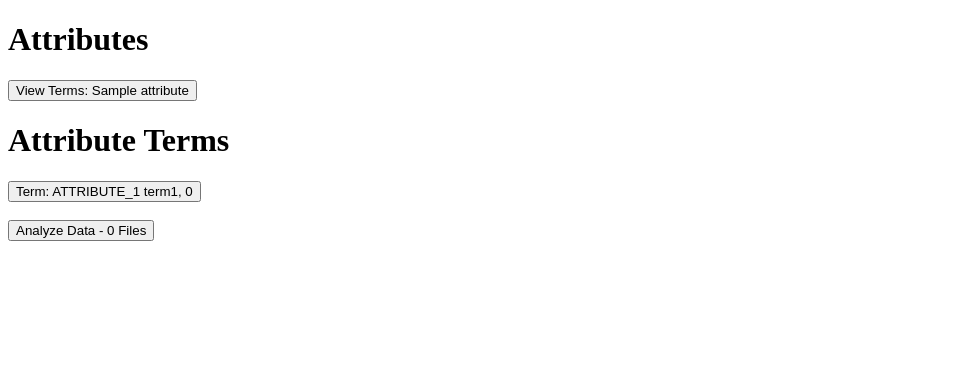
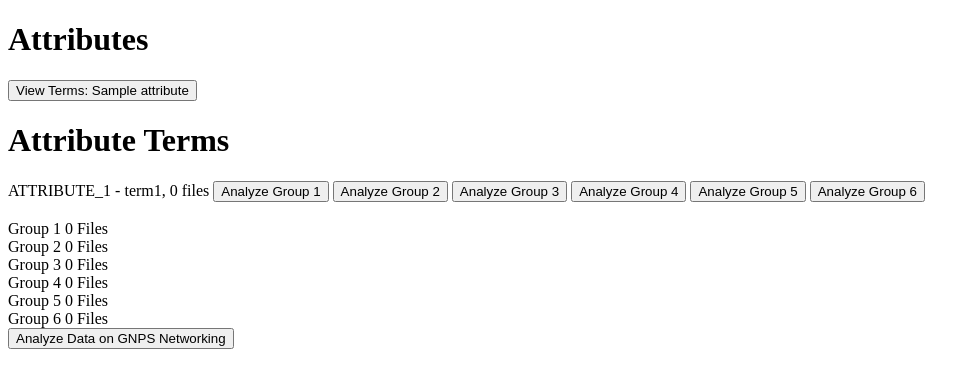
Before and after one commit to mwang87/ReDU-MS2-GNPS, a Flask app: page /dashboard in a window 1280 px wide. Shown: the top 388 px of the page, without its empty margins (0-980 px from the left). Run offline with Flask 2, Linux system fonts and the light colour scheme; tables that the repository leaves empty hold one stand-in row (values such as "Sample post").

Commit message:
adding ability to fill in all 6 groups

```diff
--- a/templates/dashboard.html
+++ b/templates/dashboard.html
@@ -1,25 +1,13 @@
 <!DOCTYPE html>
 <html>
+
 <head>
   <title>My first Vue app</title>
   <script src="https://cdn.jsdelivr.net/npm/vue/dist/vue.js"></script>
   <script src="https://code.jquery.com/jquery-3.3.1.js" integrity="sha256-2Kok7MbOyxpgUVvAk/HJ2jigOSYS2auK4Pfzbm7uH60=" crossorigin="anonymous"></script>
 </head>
+
 <body>
-  <!-- <div id="app">
-    {{ message }}
-  </div>
-
-  <div id="app-2">
-      <span v-bind:title="message">
-        Hover your mouse over me for a few seconds
-        to see my dynamically bound title!
-      </span>
-</div>
-
-    <div id="app-3">
-        <button-counter></button-counter>
-    </div> -->
 
   <div id="app-4">
     <h1>Attributes</h1>
@@ -33,61 +21,35 @@
 
     <br>
     <div>
-        <analysis-gobutton></attributeterm-viewer>
+      <analysis-gobutton>
+        </attributeterm-viewer>
     </div>
-
   </div>
 
   <script>
-    // var app = new Vue({
-    //   el: '#app',
-    //   data: {
-    //     message: 'Hello Vue!'
-    //   }
-    // })
-    //
-    // var app2 = new Vue({
-    //   el: '#app-2',
-    //   data: {
-    //     message: 'You loaded this page on ' + new Date().toLocaleString()
-    //   }
-    // })
-    //
-    //
-    // // Define a new component called button-counter
-    // Vue.component('button-counter', {
-    //   data: function () {
-    //     return {
-    //       count: 0
-    //     }
-    //   },
-    //   methods: {
-    //       clickMe: function(event){
-    //           this.count++
-    //       }
-    //   },
-    //   template: '<button v-on:click="clickMe">You clicked me {{ count }} times.</button>'
-    // })
-    //
-    // var app3 = new Vue({
-    //   el: '#app-3',
-    //   data: {
-    //   }
-    // })
+    function generateGNPSfilestring(fileslist){
+        filelist1_array = []
+        fileslist.forEach(function(element) {
+          filelist1_array.push(element["filename"])
+        })
+        filelist_string = filelist1_array.join(";")
+
+        return filelist_string
+    }
 
     Vue.component('attribute-viewer', {
       props: ['attributename'],
-      data: function () {
+      data: function() {
         return {
           count: 0
         }
       },
       methods: {
-          clickMe: function(event){
+        clickMe: function(event) {
           $.ajax({
             url: "/attribute/" + this.$props["attributename"] + "/attributeterms",
-                success: function(componentObject){
-                    return function(response){
+            success: function(componentObject) {
+              return function(response) {
                 componentObject.$emit("update-attribute", response)
               }
             }(this),
@@ -100,43 +62,51 @@
 
     Vue.component('attributeterm-viewer', {
       props: ['attributename', 'attributeterm', 'countfiles'],
-      data: function () {
+      data: function() {
         return {
           count: 0
         }
       },
       methods: {
-          clickMe: function(event){
+        clickMe: function(filelistname) {
+            console.log(filelistname)
           $.ajax({
             url: "/attribute/" + this.$props["attributename"] + "/attributeterm/" + this.$props["attributeterm"] + "/files",
-                success: function(componentObject){
-                    return function(response){
-                        componentObject.$emit("update-attributeterm", response)
+            success: function(componentObject, message) {
+              return function(response) {
+                componentObject.$emit("update-attributeterm", response, filelistname)
               }
-                }(this),
+          }(this, filelistname),
             dataType: "json"
           });
         }
       },
-      template: '<div><button v-on:click="clickMe">Term: {{attributename}} {{attributeterm}}, {{countfiles}}</button></div>'
+      template: '<div> \
+      {{attributename}} - {{attributeterm}}, {{countfiles}} files \
+      <button v-on:click="clickMe(\'filelist1\')">Analyze Group 1 </button> \
+      <button v-on:click="clickMe(\'filelist2\')">Analyze Group 2 </button> \
+      <button v-on:click="clickMe(\'filelist3\')">Analyze Group 3 </button> \
+      <button v-on:click="clickMe(\'filelist4\')">Analyze Group 4 </button> \
+      <button v-on:click="clickMe(\'filelist5\')">Analyze Group 5 </button> \
+      <button v-on:click="clickMe(\'filelist6\')">Analyze Group 6 </button> \
+      </div>'
     })
 
     Vue.component('analysis-gobutton', {
-      data: function () {
-        return {
-        }
+      data: function() {
+        return {}
       },
       methods: {
-          clickMe: function(event){
-              filelist1_array = []
-              this.$parent.filelist1.forEach(function(element){
-                  filelist1_array.push(element["filename"])
-              })
-              filelist_string = filelist1_array.join(";")
+        clickMe: function(event) {
           params_dict = {};
           params_dict["workflow"] = "METABOLOMICS-SNETS-V2"
           params_dict["library_on_server"] = "d.speclibs;"
-              params_dict["spec_on_server"] = filelist_string
+          params_dict["spec_on_server"] = generateGNPSfilestring(this.$parent.filelist1)
+          params_dict["spec_on_server_group2"] = generateGNPSfilestring(this.$parent.filelist2)
+          params_dict["spec_on_server_group3"] = generateGNPSfilestring(this.$parent.filelist3)
+          params_dict["spec_on_server_group4"] = generateGNPSfilestring(this.$parent.filelist4)
+          params_dict["spec_on_server_group5"] = generateGNPSfilestring(this.$parent.filelist5)
+          params_dict["spec_on_server_group6"] = generateGNPSfilestring(this.$parent.filelist6)
 
           //analysis_url = "https://ccms-internal.ucsd.edu/ProteoSAFe/index.jsp?#" + encodeURIComponent(JSON.stringify(params_dict))
           analysis_url = "https://gnps.ucsd.edu/ProteoSAFe/index.jsp?#" + encodeURIComponent(JSON.stringify(params_dict))
@@ -144,41 +114,57 @@
           win.focus();
         }
       },
-      template: '<div><button v-on:click="clickMe">Analyze Data - {{ this.$parent.filelist1.length }} Files</button></div>'
+      template: '<div> \
+      Group 1 {{ this.$parent.filelist1.length }} Files <br> \
+      Group 2 {{ this.$parent.filelist2.length }} Files <br> \
+      Group 3 {{ this.$parent.filelist3.length }} Files <br> \
+      Group 4 {{ this.$parent.filelist4.length }} Files <br> \
+      Group 5 {{ this.$parent.filelist5.length }} Files <br> \
+      Group 6 {{ this.$parent.filelist6.length }} Files <br> \
+      <button v-on:click="clickMe">Analyze Data on GNPS Networking</button> \
+      </div>'
     })
 
     var app4 = new Vue({
       el: '#app-4',
       methods: {
-          updateAttributeSelection: function(attributeterm_list){
+        updateAttributeSelection: function(attributeterm_list) {
           this.attributeterms = attributeterm_list
         },
-          updateAttributeTermSelection: function(filelist){
-              this.filelist1 = filelist
+        updateAttributeTermSelection: function(filelist, filelistname) {
+          this[filelistname] = filelist
+          console.log("TOP", filelistname)
         }
       },
       data: {
-            attributes: [{attributename: "ATTRIBUTE_1"}, {attributename: "ATTRIBUTE_2"}],
-            attributeterms: [{attributename: "ATTRIBUTE_1", attributeterm: "term1", countfiles: "0"}],
-            filelist1: []
+        attributes: [{
+          attributename: "ATTRIBUTE_1"
+        }, {
+          attributename: "ATTRIBUTE_2"
+        }],
+        attributeterms: [{
+          attributename: "ATTRIBUTE_1",
+          attributeterm: "term1",
+          countfiles: "0"
+        }],
+        filelist1: [],
+        filelist2: [],
+        filelist3: [],
+        filelist4: [],
+        filelist5: [],
+        filelist6: []
       }
     })
 
     //Loading the initial attributes
     $.ajax({
       url: "/attributes",
-      success: function(response){
+      success: function(response) {
         app4.attributes = response
       },
       dataType: "json"
     });
-
-
-
-
-
-
-
   </script>
 </body>
+
 </html>
--- a/views.py
+++ b/views.py
@@ -23,7 +23,6 @@ def getfilename():
         return "[]"
 
     all_terms = AttributeTerm.select().join(FilenameAttributeConnection).where(FilenameAttributeConnection.filename == filepath_db)
-
 
     return json.dumps([myterm.term for myterm in all_terms])
 
```
Lines whose indentation alone changed are shown as unchanged.
